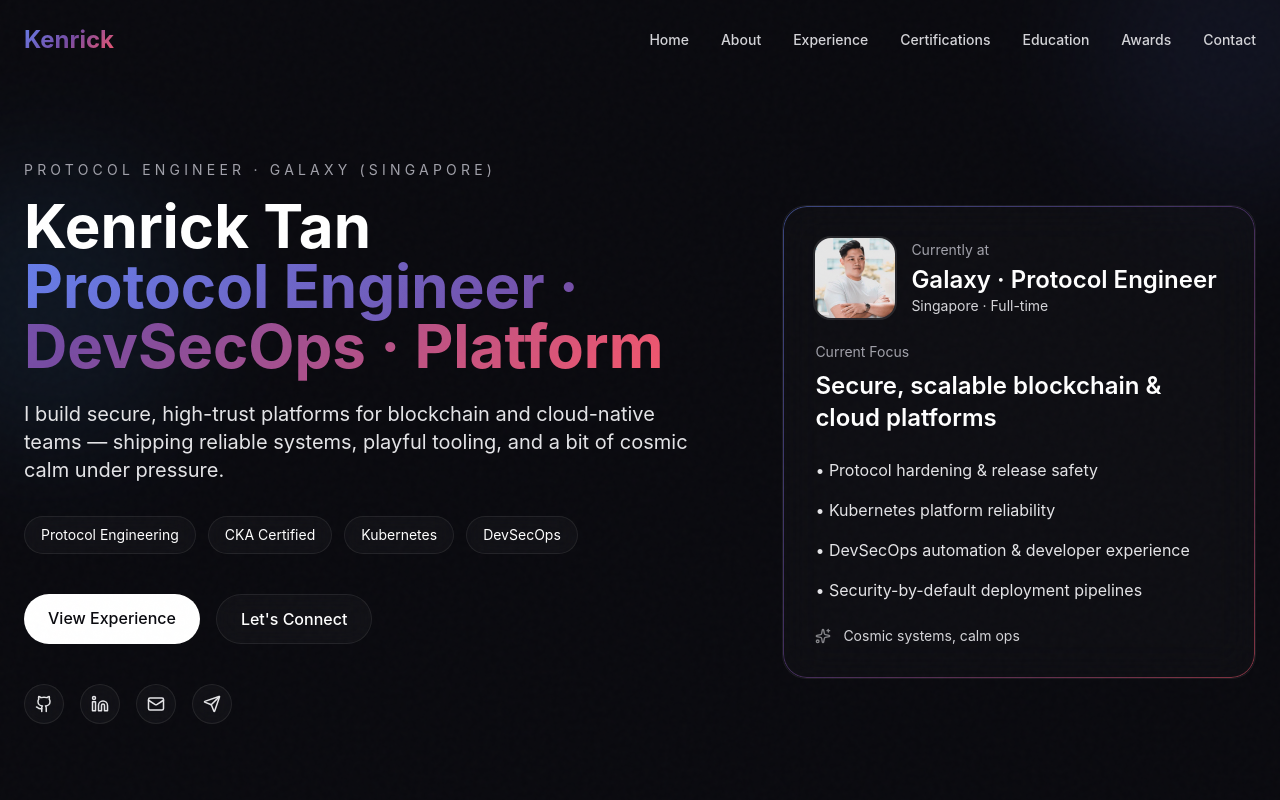
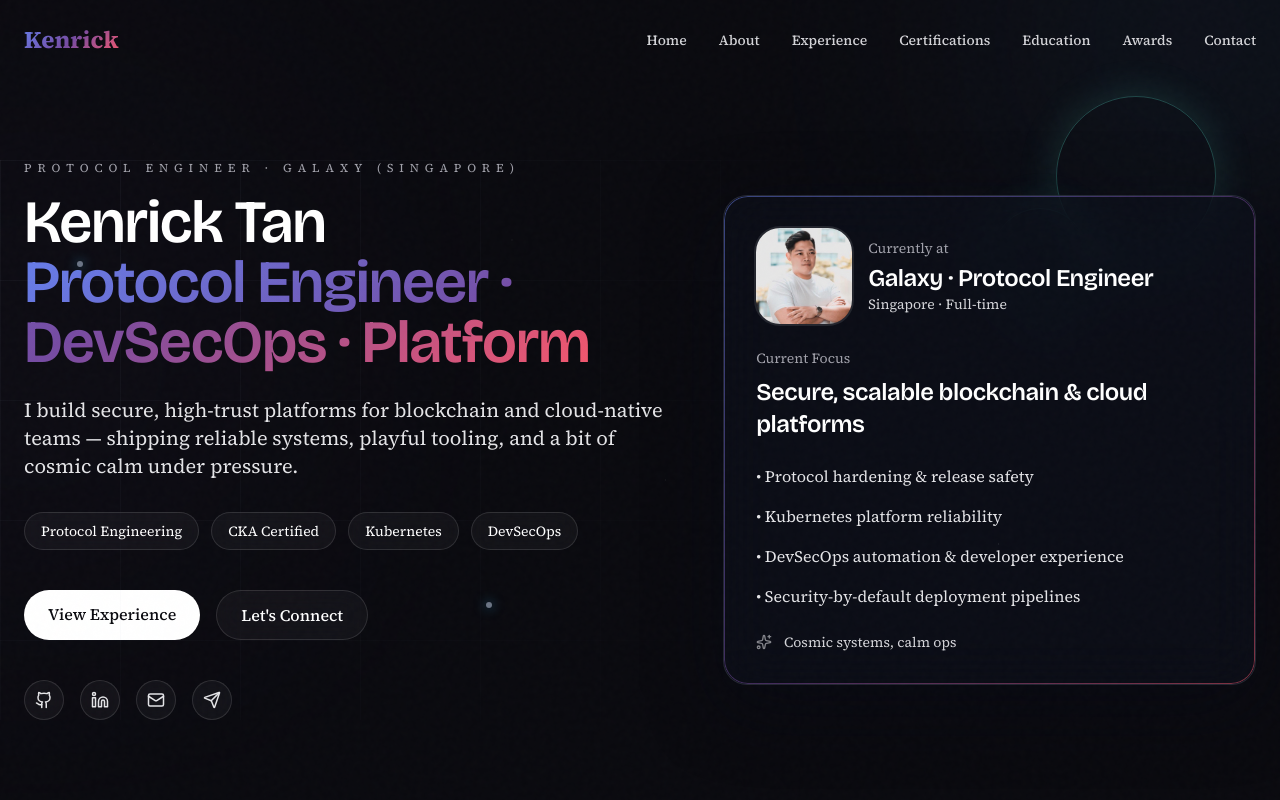
Before and after one commit to kenrickles/kenrick-portfolio, a Next.js app: page / in a window 1280 px wide. Shown: the top 800 px of the page. Built offline with nearby package versions, Linux system fonts and the light colour scheme.

Commit message:
Refresh visual system and hero styling

```diff
--- a/src/app/globals.css
+++ b/src/app/globals.css
@@ -2,12 +2,13 @@
 @tailwind components;
 @tailwind utilities;
 
-@import url('https://fonts.googleapis.com/css2?family=Inter:wght@300;400;500;600;700;800&display=swap');
-
 :root {
-  --gradient-1: linear-gradient(135deg, #667eea 0%, #764ba2 100%);
-  --gradient-2: linear-gradient(135deg, #f093fb 0%, #f5576c 100%);
-  --gradient-3: linear-gradient(135deg, #4facfe 0%, #00f2fe 100%);
+  --gradient-1: linear-gradient(135deg, #5b7cfa 0%, #8b5cf6 45%, #f472b6 100%);
+  --gradient-2: linear-gradient(135deg, #f59e0b 0%, #f43f5e 55%, #ec4899 100%);
+  --gradient-3: linear-gradient(135deg, #22d3ee 0%, #38bdf8 55%, #6366f1 100%);
+  --ink: #f8fafc;
+  --muted: #a3b3c7;
+  --glow: rgba(94, 234, 212, 0.25);
 }
 
 * {
@@ -15,11 +16,17 @@
 }
 
 body {
-  font-family: 'Inter', sans-serif;
-  background: radial-gradient(circle at top, rgba(102, 126, 234, 0.15), transparent 45%),
-    radial-gradient(circle at 20% 20%, rgba(79, 172, 254, 0.12), transparent 40%),
-    #0a0a0f;
-  color: #e4e4e7;
+  font-family: var(--font-body), ui-serif, system-ui;
+  background: radial-gradient(circle at 15% 10%, rgba(94, 234, 212, 0.2), transparent 40%),
+    radial-gradient(circle at 85% 20%, rgba(59, 130, 246, 0.2), transparent 45%),
+    radial-gradient(circle at 50% 80%, rgba(236, 72, 153, 0.15), transparent 45%),
+    #06070d;
+  color: var(--ink);
+}
+
+h1, h2, h3, h4, h5 {
+  font-family: var(--font-display), ui-sans-serif, system-ui;
+  letter-spacing: -0.02em;
 }
 
 /* Custom scrollbar */
@@ -42,15 +49,16 @@
 
 /* Glassmorphism utility */
 .glass {
-  background: rgba(255, 255, 255, 0.03);
-  backdrop-filter: blur(12px);
-  border: 1px solid rgba(255, 255, 255, 0.08);
+  background: rgba(255, 255, 255, 0.04);
+  backdrop-filter: blur(14px);
+  border: 1px solid rgba(255, 255, 255, 0.12);
 }
 
 .glass-card {
-  background: rgba(255, 255, 255, 0.02);
-  backdrop-filter: blur(20px);
-  border: 1px solid rgba(255, 255, 255, 0.05);
+  background: rgba(12, 16, 28, 0.6);
+  backdrop-filter: blur(24px);
+  border: 1px solid rgba(148, 163, 184, 0.18);
+  box-shadow: 0 20px 70px rgba(8, 10, 20, 0.55);
 }
 
 /* Gradient text */
@@ -114,12 +122,40 @@
   position: fixed;
   inset: 0;
   background-image:
-    radial-gradient(1px 1px at 15% 20%, rgba(255, 255, 255, 0.35), transparent 50%),
-    radial-gradient(1px 1px at 60% 30%, rgba(255, 255, 255, 0.3), transparent 50%),
-    radial-gradient(1px 1px at 80% 70%, rgba(255, 255, 255, 0.25), transparent 50%),
-    radial-gradient(1px 1px at 25% 80%, rgba(255, 255, 255, 0.2), transparent 50%),
-    radial-gradient(1px 1px at 45% 55%, rgba(255, 255, 255, 0.2), transparent 50%);
-  opacity: 0.4;
+    radial-gradient(1px 1px at 12% 18%, rgba(255, 255, 255, 0.45), transparent 55%),
+    radial-gradient(1.5px 1.5px at 40% 30%, rgba(255, 255, 255, 0.35), transparent 55%),
+    radial-gradient(1px 1px at 65% 22%, rgba(255, 255, 255, 0.3), transparent 55%),
+    radial-gradient(1.5px 1.5px at 78% 68%, rgba(255, 255, 255, 0.32), transparent 55%),
+    radial-gradient(1px 1px at 25% 78%, rgba(255, 255, 255, 0.25), transparent 55%),
+    radial-gradient(1.5px 1.5px at 52% 60%, rgba(255, 255, 255, 0.22), transparent 55%);
+  opacity: 0.55;
   pointer-events: none;
   z-index: 0;
 }
+
+.cosmic-grid::before {
+  content: '';
+  position: absolute;
+  inset: 0;
+  background-image: linear-gradient(rgba(148, 163, 184, 0.08) 1px, transparent 1px),
+    linear-gradient(90deg, rgba(148, 163, 184, 0.08) 1px, transparent 1px);
+  background-size: 120px 120px;
+  mask-image: radial-gradient(circle at top left, rgba(0,0,0,0.8), transparent 70%);
+  pointer-events: none;
+}
+
+.orbit-ring {
+  position: absolute;
+  border-radius: 999px;
+  border: 1px solid rgba(94, 234, 212, 0.25);
+  box-shadow: 0 0 40px rgba(94, 234, 212, 0.15);
+}
+
+.sparkle-dot {
+  position: absolute;
+  width: 6px;
+  height: 6px;
+  border-radius: 999px;
+  background: rgba(148, 163, 184, 0.7);
+  box-shadow: 0 0 12px rgba(56, 189, 248, 0.6);
+}
--- a/src/app/layout.tsx
+++ b/src/app/layout.tsx
@@ -1,5 +1,16 @@
 import type { Metadata } from "next";
+import { Bricolage_Grotesque, Source_Serif_4 } from "next/font/google";
 import "./globals.css";
+
+const display = Bricolage_Grotesque({
+  subsets: ["latin"],
+  variable: "--font-display",
+});
+
+const body = Source_Serif_4({
+  subsets: ["latin"],
+  variable: "--font-body",
+});
 
 export const metadata: Metadata = {
   title: "Kenrick | Protocol Engineer",
@@ -25,7 +36,7 @@
 }>) {
   return (
     <html lang="en" className="scroll-smooth">
-      <body className="antialiased noise-overlay starfield">
+      <body className={`${display.variable} ${body.variable} antialiased noise-overlay starfield`}>
         {children}
       </body>
     </html>
--- a/src/components/Hero.tsx
+++ b/src/components/Hero.tsx
@@ -13,20 +13,26 @@
 
 export default function Hero() {
   return (
-    <section id="hero" className="pt-32 md:pt-40 pb-20 relative overflow-hidden">
-      <div className="absolute inset-0 opacity-40">
-        <div className="absolute -top-24 -right-24 h-72 w-72 rounded-full bg-accent-purple/20 blur-3xl" />
-        <div className="absolute top-40 -left-24 h-72 w-72 rounded-full bg-accent-cyan/20 blur-3xl" />
+    <section id="hero" className="pt-32 md:pt-40 pb-24 relative overflow-hidden">
+      <div className="absolute inset-0 opacity-60">
+        <div className="absolute -top-32 -right-20 h-80 w-80 rounded-full bg-accent-cyan/20 blur-[140px]" />
+        <div className="absolute top-48 -left-32 h-80 w-80 rounded-full bg-accent-pink/20 blur-[160px]" />
       </div>
 
-      <div className="max-w-7xl mx-auto px-6 relative">
-        <div className="grid lg:grid-cols-[1.2fr_0.8fr] gap-12 items-center">
+      <div className="max-w-7xl mx-auto px-6 relative cosmic-grid">
+        <div className="absolute -top-16 right-16 orbit-ring h-40 w-40" />
+        <div className="absolute top-12 right-48 orbit-ring h-24 w-24" />
+        <span className="sparkle-dot" style={{ top: '18%', left: '6%' }} />
+        <span className="sparkle-dot" style={{ top: '30%', right: '18%' }} />
+        <span className="sparkle-dot" style={{ bottom: '20%', left: '38%' }} />
+
+        <div className="grid lg:grid-cols-[1.1fr_0.9fr] gap-12 items-center">
           <div>
             <motion.p
               initial={{ opacity: 0, y: 20 }}
               animate={{ opacity: 1, y: 0 }}
               transition={{ duration: 0.6 }}
-              className="text-sm uppercase tracking-[0.3em] text-dark-400"
+              className="text-xs uppercase tracking-[0.5em] text-dark-400"
             >
               Protocol Engineer · Galaxy (Singapore)
             </motion.p>
@@ -34,7 +40,7 @@
               initial={{ opacity: 0, y: 20 }}
               animate={{ opacity: 1, y: 0 }}
               transition={{ duration: 0.6, delay: 0.1 }}
-              className="text-4xl md:text-6xl font-bold text-white mt-4 leading-tight"
+              className="text-4xl md:text-6xl font-semibold text-white mt-4 leading-tight font-display"
             >
               Kenrick Tan<br />
               <span className="gradient-text">Protocol Engineer · DevSecOps · Platform</span>
@@ -106,13 +112,13 @@
           >
             <div className="space-y-6">
               <div className="flex items-center gap-4">
-                <div className="relative h-20 w-20 rounded-2xl overflow-hidden ring-2 ring-white/10">
+                <div className="relative h-24 w-24 rounded-3xl overflow-hidden ring-2 ring-white/10">
                   <Image
                     src="/kenrick.jpg"
                     alt="Kenrick Tan"
                     fill
                     className="object-cover"
-                    sizes="80px"
+                    sizes="96px"
                     priority
                   />
                 </div>
--- a/src/components/SectionHeading.tsx
+++ b/src/components/SectionHeading.tsx
@@ -15,7 +15,7 @@
         whileInView={{ opacity: 1, y: 0 }}
         viewport={{ once: true }}
         transition={{ duration: 0.5 }}
-        className="text-3xl md:text-4xl font-bold text-white"
+        className="text-3xl md:text-4xl font-semibold text-white font-display"
       >
         {title}
       </motion.h2>
--- a/tailwind.config.ts
+++ b/tailwind.config.ts
@@ -30,7 +30,8 @@
         }
       },
       fontFamily: {
-        sans: ['Inter', 'system-ui', 'sans-serif'],
+        sans: ['var(--font-body)', 'ui-serif', 'system-ui'],
+        display: ['var(--font-display)', 'ui-sans-serif', 'system-ui'],
       },
       animation: {
         'float': 'float 6s ease-in-out infinite',
```
